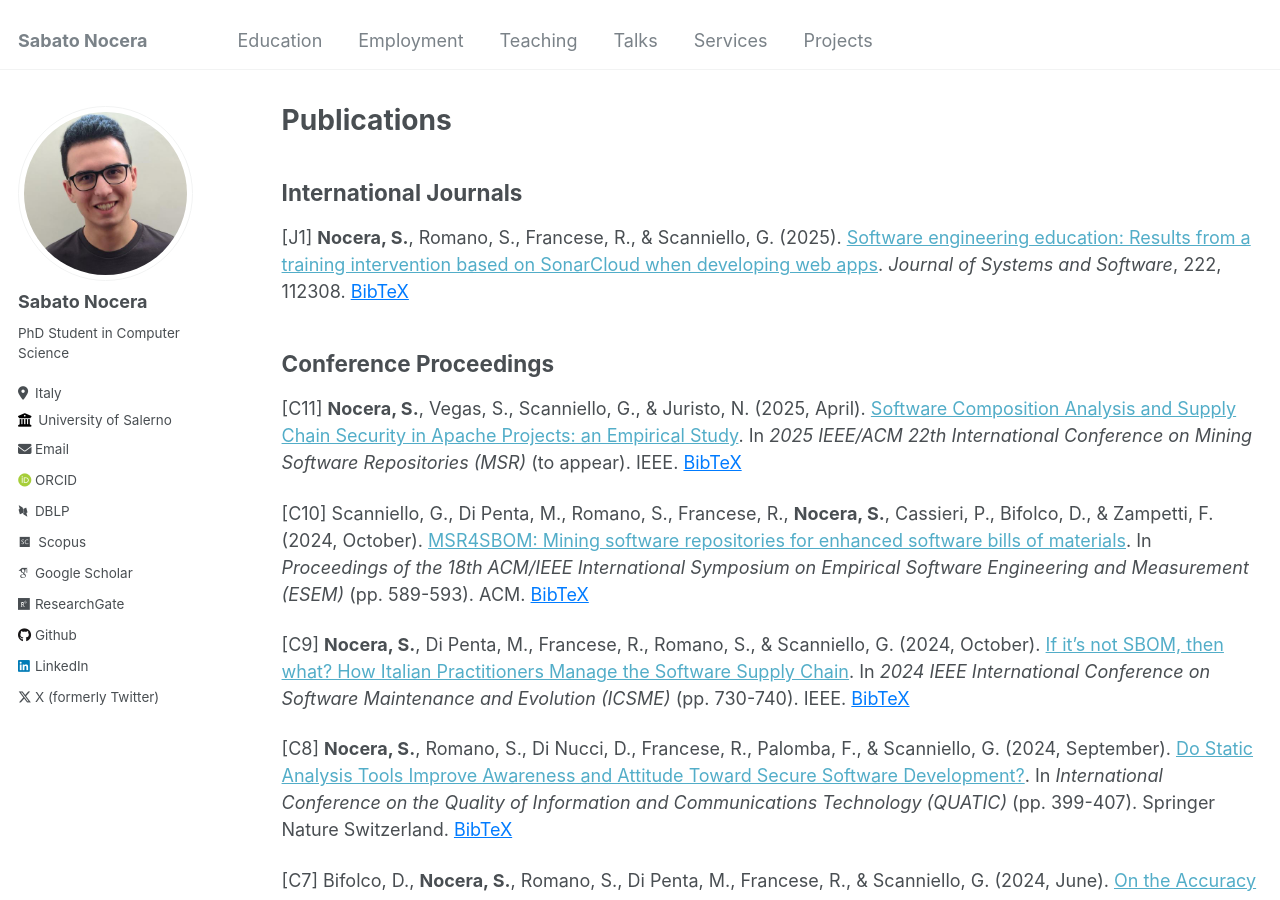
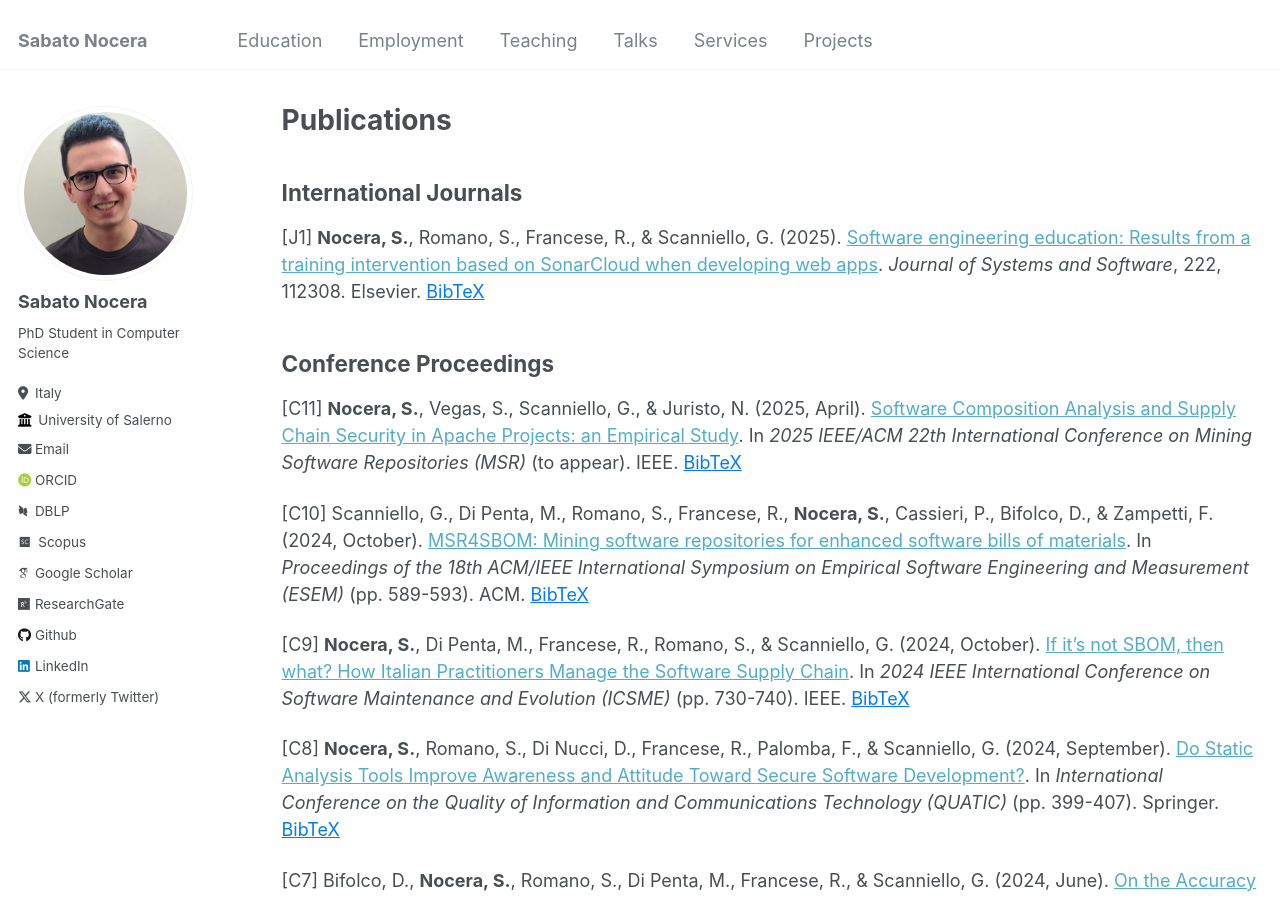
Before and after one commit to sabato-nocera/sabato-nocera.github.io, a Jekyll site: the page built from _pages/publications.md, in a window 1280 px wide and 900 px high. Built offline with Jekyll 4.4.1, drawn with Linux system fonts in a browser that asks for light colours; some web fonts are replaced.

Commit message:
Update publications.md

```diff
--- a/_pages/publications.md
+++ b/_pages/publications.md
@@ -7,7 +7,7 @@ author_profile: true
 
 ## International Journals
 
-[J1]  **Nocera, S.**, Romano, S., Francese, R., & Scanniello, G. (2025). [Software engineering education: Results from a training intervention based on SonarCloud when developing web apps](https://doi.org/10.1016/j.jss.2024.112308). _Journal of Systems and Software_, 222, 112308.
+[J1]  **Nocera, S.**, Romano, S., Francese, R., & Scanniello, G. (2025). [Software engineering education: Results from a training intervention based on SonarCloud when developing web apps](https://doi.org/10.1016/j.jss.2024.112308). _Journal of Systems and Software_, 222, 112308. Elsevier.
 <button style="all: unset; color: #007bff; cursor: pointer; text-decoration: underline; background: none; border: none;" onclick="toggleSnippet('j1')">BibTeX</button>
 
 <div id="j1" style="display: none; background-color: #f9f9f9; border: 1px solid #ddd; padding: 10px; margin-top: 10px; font-family: 'Courier New', monospace;">
@@ -75,7 +75,7 @@ url = {https://doi.org/10.1109/ICSME58944.2024.00077},
 doi={10.1109/ICSME58944.2024.00077}}
 </div>
 
-[C8] **Nocera, S.**, Romano, S., Di Nucci, D., Francese, R., Palomba, F., & Scanniello, G. (2024, September). [Do Static Analysis Tools Improve Awareness and Attitude Toward Secure Software Development?](https://doi.org/10.1007/978-3-031-70245-7_28). In _International Conference on the Quality of Information and Communications Technology (QUATIC)_ (pp. 399-407). Springer Nature Switzerland.
+[C8] **Nocera, S.**, Romano, S., Di Nucci, D., Francese, R., Palomba, F., & Scanniello, G. (2024, September). [Do Static Analysis Tools Improve Awareness and Attitude Toward Secure Software Development?](https://doi.org/10.1007/978-3-031-70245-7_28). In _International Conference on the Quality of Information and Communications Technology (QUATIC)_ (pp. 399-407). Springer.
 <button style="all: unset; color: #007bff; cursor: pointer; text-decoration: underline; background: none; border: none;" onclick="toggleSnippet('c8')">BibTeX</button>
 
 <div id="c8" style="display: none; background-color: #f9f9f9; border: 1px solid #ddd; padding: 10px; margin-top: 10px; font-family: 'Courier New', monospace;">
```
